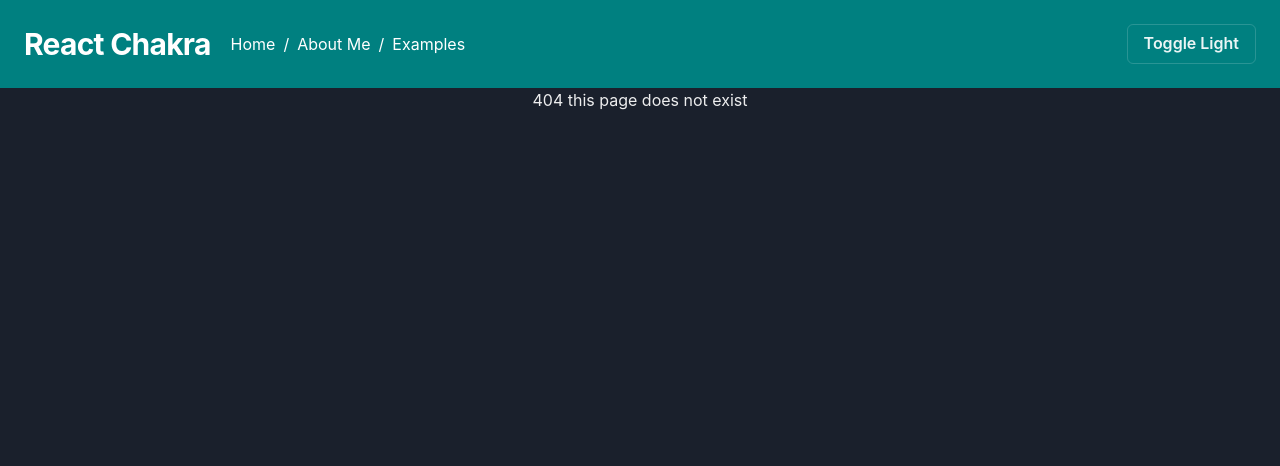
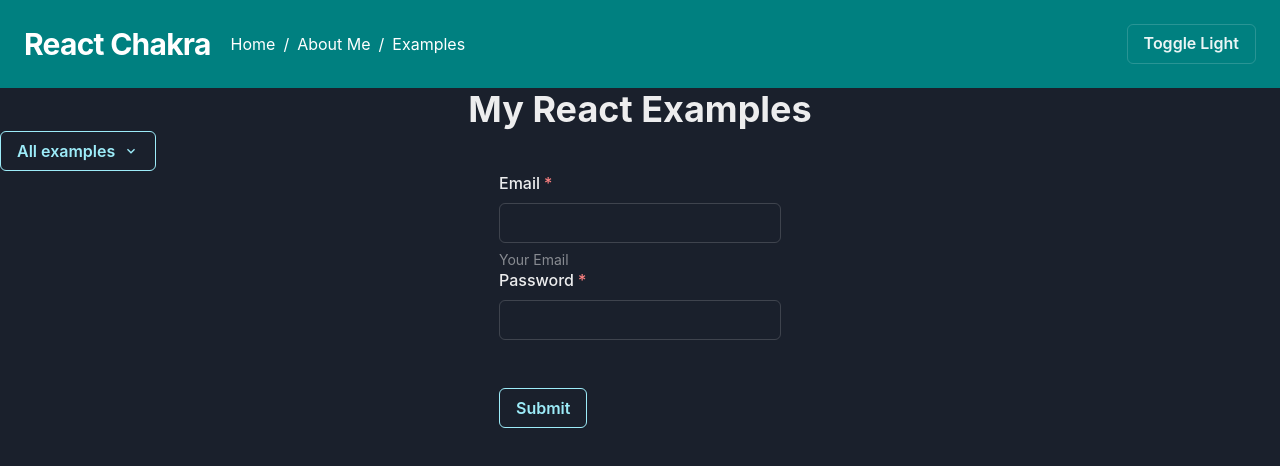
Before and after one commit to HaoWang95/react-chakra, a React (Create React App) app: page /examples/registerFormik in a window 1280 px wide. Before the commit this address had no page. Shown: the top 466 px of the page. Built offline with nearby package versions, Linux system fonts and the light colour scheme.

Commit message:
basic formik example

```diff
--- a/src/App.js
+++ b/src/App.js
@@ -5,7 +5,8 @@ import { Route, Routes } from "react-router-dom";
 import ErrorBoundary from "./pages/errorboundary.page";
 import LoadingPage from "./pages/loading.page";
 import PostList from "./pages/examples/post/postlist.page";
-import AddPostForm from "./pages/examples/post/addPostForm";
+import RegisterForm from "./pages/examples/FormikExample/RegisterForm.page";
+//import AddPostForm from "./pages/examples/post/addPostForm";
 const HomePage = React.lazy(() => import("./pages/home.page"));
 const AboutPage = React.lazy(() => import("./pages/about.page"));
 const ExamplePage = React.lazy(() => import("./pages/examples/example.page"));
@@ -13,6 +14,7 @@ const NotFoundPage = React.lazy(() => import("./pages/notfound.page"));
 const CounterRedux = React.lazy(() =>
   import("./pages/examples/counterReduxExample/globalCounter")
 );
+const AddPostForm = React.lazy(() => import("./pages/examples/post/addPostForm"))
 
 function App() {
   return (
@@ -60,6 +62,11 @@ function App() {
                 <AddPostForm />
               </Suspense>
             } />
+          <Route path="registerFormik" element={
+            <Suspense fallback={<LoadingPage />}>
+              <RegisterForm />
+            </Suspense>
+          } />
         </Route>
         <Route
           path="*"
--- /dev/null
+++ b/src/pages/examples/FormikExample/RegisterForm.page.jsx
@@ -0,0 +1,56 @@
+import {
+  Box,
+  Center,
+  FormControl,
+  FormHelperText,
+  FormLabel,
+  Input,
+  Button
+} from "@chakra-ui/react";
+import { useFormik } from "formik";
+
+let RegisterForm = () => {
+  const formik = useFormik({
+    initialValues: {
+      email: "",
+      password: "",
+    },
+    onSubmit: (values) => {
+      console.log(values);
+      alert(JSON.stringify(values, null, 2));
+    },
+  });
+
+  return (
+    <Center>
+      <Box>
+        <form onSubmit={formik.handleSubmit}>
+          <FormControl isRequired>
+            <FormLabel htmlFor="email">Email</FormLabel>
+            <Input
+              id="email"
+              type={"email"}
+              value={formik.values.email}
+              onBlur={formik.handleBlur}
+              onChange={formik.handleChange}
+            />
+            <FormHelperText>Your Email</FormHelperText>
+          </FormControl>
+          <FormControl isRequired>
+            <FormLabel htmlFor="password">Password</FormLabel>
+            <Input
+              id="password"
+              type={"password"}
+              value={formik.values.password}
+              onBlur={formik.handleBlur}
+              onChange={formik.handleChange}
+            />
+          </FormControl>
+          <Button type="submit" colorScheme={'cyan'} variant='outline' marginTop={'3rem'}>Submit</Button>
+        </form>
+      </Box>
+    </Center>
+  );
+};
+
+export default RegisterForm;
--- a/src/pages/examples/example.page.jsx
+++ b/src/pages/examples/example.page.jsx
@@ -46,6 +46,10 @@ let ExampleMenu = () => {
             <Link to={"/examples/addPost"}>Add new blog posts</Link>
           </MenuItem>
         </MenuGroup>
+        <MenuDivider />
+        <MenuGroup title="Formik Examples">
+          <Link to={"/examples/registerFormik"}>Formik Register Form</Link>
+        </MenuGroup>
       </MenuList>
     </Menu>
   );
--- a/src/pages/examples/post/addPostForm.jsx
+++ b/src/pages/examples/post/addPostForm.jsx
@@ -1,5 +1,4 @@
 import { Flex, FormControl, FormLabel, Heading, Input } from "@chakra-ui/react";
-import { Formik } from "formik";
 import React, { useState } from "react";
 
 let AddPostForm = () => {
```
